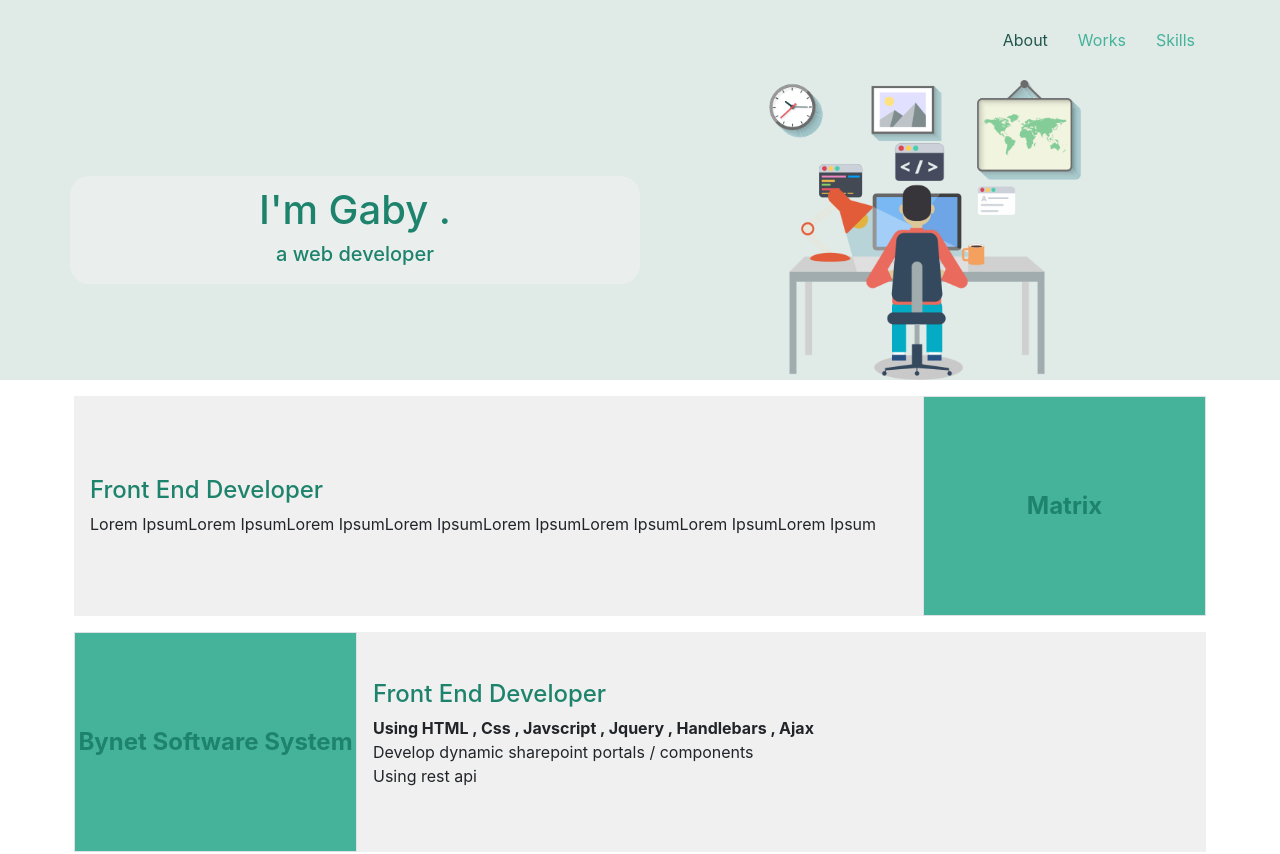
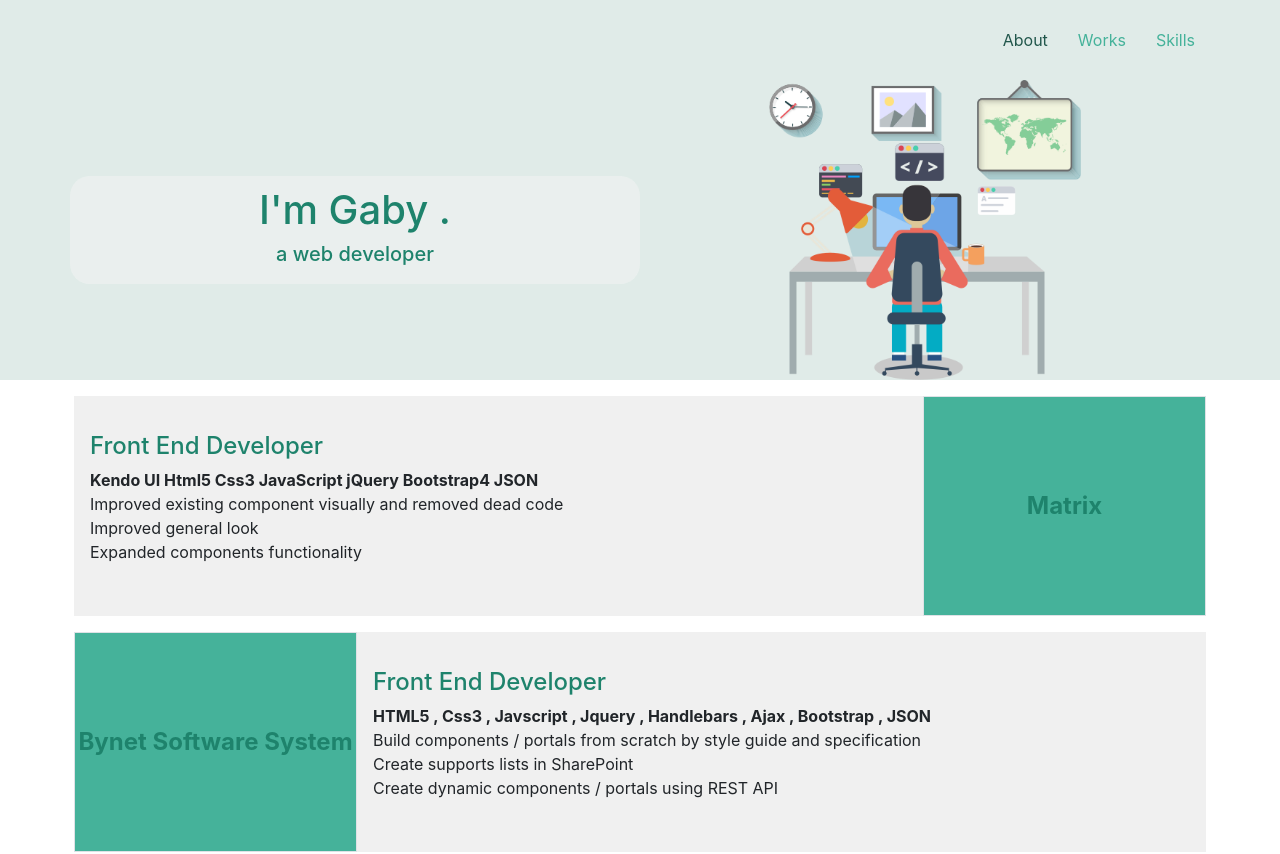
Before and after one commit to gabybuchnik/cv, an Angular app in the folder client/mycv/: page /about in a window 1280 px wide. Shown: the top 854 px of the page. Built offline with nearby package versions, Linux system fonts and the light colour scheme.

Commit message:
add content

```diff
--- a/client/mycv/src/app/components/about/resume/resume.component.html
+++ b/client/mycv/src/app/components/about/resume/resume.component.html
@@ -7,7 +7,13 @@
     <div class="col-sm-9">
       <div class="d-flex align-items-start flex-column justify-content-center content-wrapper px-3">
         <h4 class="title greenTitle">Front End Developer</h4>
-        <div class="desc ">Lorem IpsumLorem IpsumLorem IpsumLorem IpsumLorem IpsumLorem IpsumLorem IpsumLorem Ipsum
+        <div class="desc ">
+          <ul>
+            <li><b>Kendo UI Html5 Css3 JavaScript jQuery Bootstrap4 JSON</b></li>
+            <li>Improved existing component visually and removed dead code</li>
+            <li>Improved general look</li>
+            <li>Expanded components functionality</li>
+          </ul>
         </div>
       </div>
     </div>
@@ -23,9 +29,10 @@
         <h4 class="title greenTitle">Front End Developer</h4>
         <div class="desc">
           <ul>
-            <li><b>Using HTML , Css , Javscript , Jquery , Handlebars , Ajax</b></li>
-            <li>Develop dynamic sharepoint portals / components</li>
-            <li>Using rest api</li>
+            <li><b>HTML5 , Css3 , Javscript , Jquery , Handlebars , Ajax , Bootstrap , JSON</b></li>
+            <li>Build components / portals from scratch by style guide and specification</li>
+            <li>Create supports lists in SharePoint</li>
+            <li>Create dynamic components / portals using REST API</li>
           </ul>
         </div>
       </div>
--- a/client/mycv/src/app/components/skills/skills.component.ts
+++ b/client/mycv/src/app/components/skills/skills.component.ts
@@ -36,11 +36,11 @@ export class SkillsComponent implements OnInit, AfterViewChecked, OnDestroy {
     this.intervalId = setTimeout(() => {
       this.bar1 = 100;
       this.bar2 = 95;
-      this.bar3 = 85;
-      this.bar4 = 85;
-      this.bar5 = 70;
-      this.bar6 = 70;
-      this.bar7 = 80;
+      this.bar3 = 87;
+      this.bar4 = 87;
+      this.bar5 = 80;
+      this.bar6 = 80;
+      this.bar7 = 85;
     }, 100)
   }
   ngOnDestroy() {
--- a/client/mycv/src/index.html
+++ b/client/mycv/src/index.html
@@ -2,7 +2,7 @@
 <html lang="en">
 <head>
   <meta charset="utf-8">
-  <title>Mycv</title>
+  <title>Gaby Buchnik - Web Developer</title>
   <base href="/">
 
   <meta name="viewport" content="width=device-width, initial-scale=1">
```
